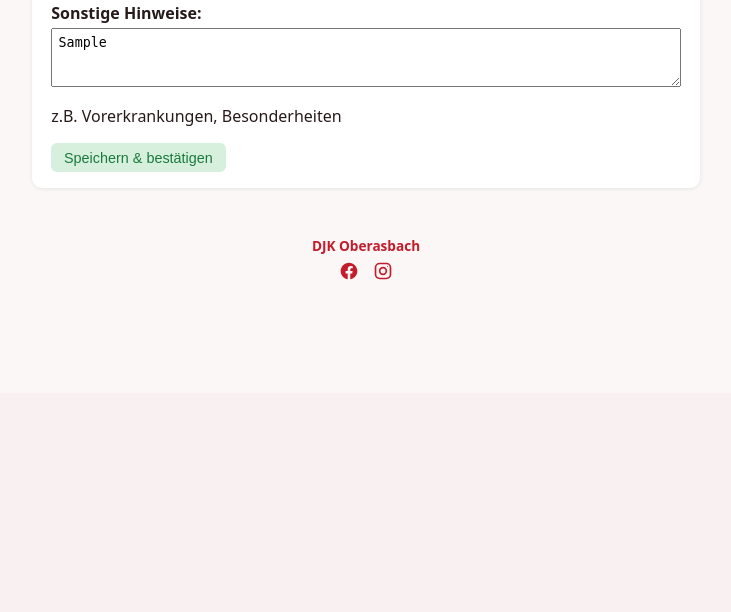
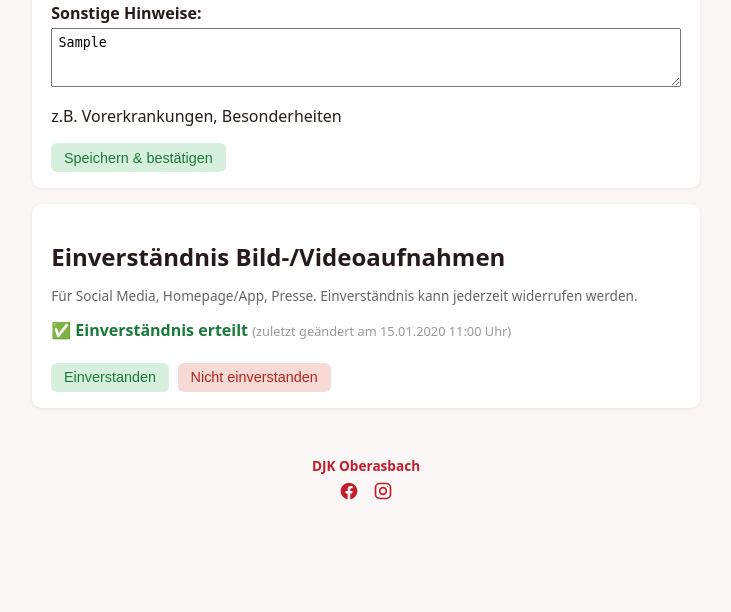
Before and after one commit to DBueltena1985/Garde-Tanz-App, a Django app: page /kinder/1/ in a window 1280 px wide. Shown: the part 1795-2407 px from the top of the page, without its empty margins (274-1005 px from the left). Before the commit the page ends 2075 px from the top, so only its background shows below. Run offline with Django 5.2, Linux system fonts and the light colour scheme; a user stored in the database is signed in; tables that the repository leaves empty hold one stand-in row (values such as "Sample post").

Commit message:
Einverstaendnis Bild-/Videoaufnahmen von der Kinder-Uebersicht ins Kind verschoben
Analog zu Einverstaendnis Datennutzung unter Mein Konto: die Zustimmung
steht jetzt als eigene Karte auf der Bearbeiten-Seite des jeweiligen
Kindes statt zusaetzlich unter jedem Eintrag in der Liste Meine Kinder.

```diff
--- a/mitglieder/templates/mitglieder/kind_form.html
+++ b/mitglieder/templates/mitglieder/kind_form.html
@@ -9,4 +9,32 @@
         <button type="submit" class="btn btn-zusagen">Speichern &amp; bestätigen</button>
     </form>
 </div>
+
+{% if kind %}
+<div class="card">
+    <h2>Einverständnis Bild-/Videoaufnahmen</h2>
+    <p style="font-size:0.85rem; color:#666; margin-top:-0.4rem;">
+        Für Social Media, Homepage/App, Presse. Einverständnis kann jederzeit widerrufen werden.
+    </p>
+    {% if kind.einverstaendnis_bildaufnahmen == True %}
+        <span class="status-zugesagt">✅ Einverständnis erteilt</span>
+    {% elif kind.einverstaendnis_bildaufnahmen == False %}
+        <span class="status-abgesagt">❌ Kein Einverständnis</span>
+    {% else %}
+        <span class="status-offen">Noch nicht entschieden</span>
+    {% endif %}
+    {% if kind.einverstaendnis_bildaufnahmen_am %}
+        <span style="font-size:0.8rem; color:#999;"> (zuletzt geändert am {{ kind.einverstaendnis_bildaufnahmen_am|date:"d.m.Y H:i" }} Uhr)</span>
+    {% endif %}
+    <br><br>
+    <form method="post" action="{% url 'kind_einverstaendnis_bildaufnahmen' kind.id 'ja' %}" style="display:inline;">
+        {% csrf_token %}
+        <button type="submit" class="btn btn-zusagen">Einverstanden</button>
+    </form>
+    <form method="post" action="{% url 'kind_einverstaendnis_bildaufnahmen' kind.id 'nein' %}" style="display:inline;">
+        {% csrf_token %}
+        <button type="submit" class="btn btn-absagen">Nicht einverstanden</button>
+    </form>
+</div>
+{% endif %}
 {% endblock %}
```
Also changed, not shown: mitglieder/templates/mitglieder/kinder_liste.html (+0 -26 lines).
